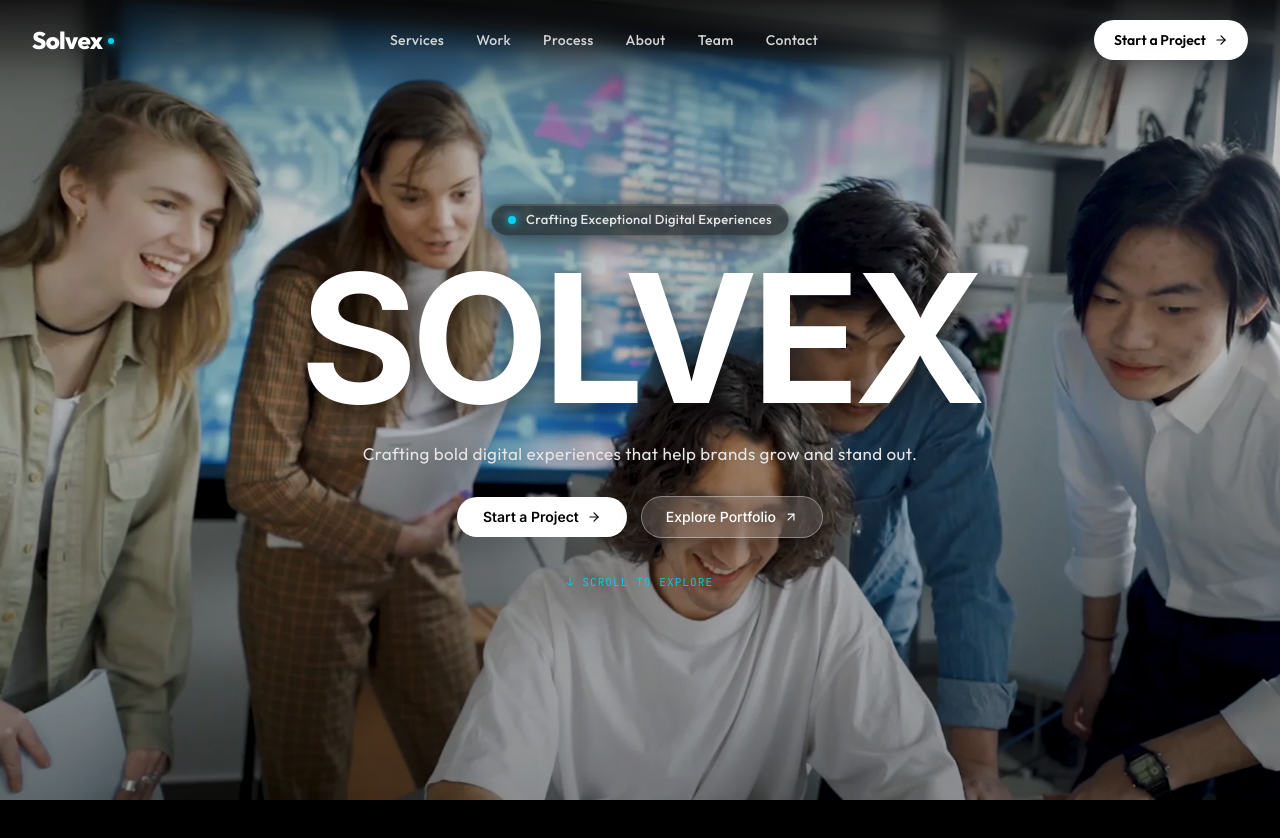
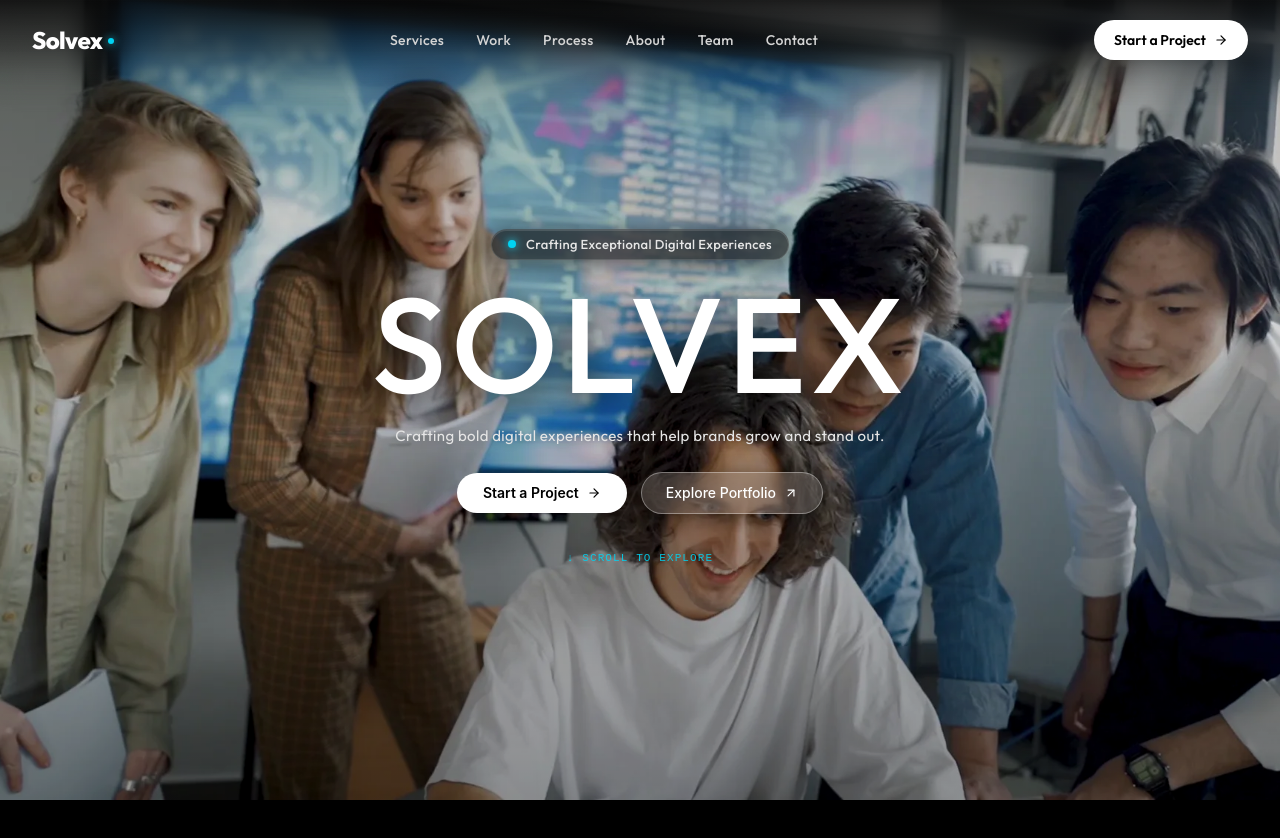
Before and after one commit to RasikaPrabath/solvex-digital, a Next.js app: page / in a window 1280 px wide. Shown: the top 838 px of the page. Built offline with nearby package versions, Linux system fonts and the light colour scheme.

Commit message:
feat: implement persistent auth and role-based navigation rules

```diff
--- a/app/layout.tsx
+++ b/app/layout.tsx
@@ -1,7 +1,22 @@
 import type { Metadata } from "next";
+import { Outfit, Syne } from "next/font/google";
 import "./globals.css";
 import Header from "@/components/layout/Header";
 import Footer from "@/components/layout/Footer";
+
+const outfit = Outfit({
+  subsets: ["latin"],
+  variable: "--font-outfit",
+  weight: ["300", "400", "500", "600", "700", "800", "900"],
+  display: "swap",
+});
+
+const syne = Syne({
+  subsets: ["latin"],
+  variable: "--font-syne",
+  weight: ["700", "800"],
+  display: "swap",
+});
 
 export const metadata: Metadata = {
   title: {
@@ -22,15 +37,9 @@ export const metadata: Metadata = {
 
 export default function RootLayout({ children }: { children: React.ReactNode }) {
   return (
-    <html lang="en" className="notranslate" translate="no" suppressHydrationWarning>
+    <html lang="en" className={`${outfit.variable} ${syne.variable} notranslate`} translate="no" suppressHydrationWarning>
       <head>
         <meta name="google" content="notranslate" />
-        <link rel="preconnect" href="https://fonts.googleapis.com" />
-        <link rel="preconnect" href="https://fonts.gstatic.com" crossOrigin="anonymous" />
-        <link
-          href="https://fonts.googleapis.com/css2?family=Bricolage+Grotesque:opsz,wght@12..96,700;12..96,800&family=Urbanist:wght@700;800;900&family=Outfit:wght@400;500;600;700;800&family=Space+Grotesk:wght@500;600;700&family=Plus+Jakarta+Sans:wght@500;600;700;800&family=Inter:wght@300;400;500;600;700;800;900&family=JetBrains+Mono:wght@400;500&display=swap"
-          rel="stylesheet"
-        />
         <script src="/hydration-fix.js" />
       </head>
       <body className="min-h-screen flex flex-col antialiased" suppressHydrationWarning>
--- a/components/home/Hero.tsx
+++ b/components/home/Hero.tsx
@@ -20,6 +20,16 @@ export default function Hero({
   const canvasRef = useRef<HTMLCanvasElement>(null);
   const imagesRef = useRef<HTMLImageElement[]>([]);
   const [imagesLoaded, setImagesLoaded] = useState(0);
+  const [isMobile, setIsMobile] = useState(false);
+
+  useEffect(() => {
+    const checkMobile = () => {
+      setIsMobile(window.innerWidth < 768);
+    };
+    checkMobile();
+    window.addEventListener("resize", checkMobile);
+    return () => window.removeEventListener("resize", checkMobile);
+  }, []);
 
   const { scrollYProgress } = useScroll({
     target: containerRef,
@@ -29,12 +39,13 @@ export default function Hero({
   // Calculate current frame index (0 to frameCount - 1)
   const currentFrameIndex = useTransform(scrollYProgress, [0, 1], [0, frameCount - 1]);
 
-  // 1. Preload all video frames immediately
+  // 1. Preload video frames (on mobile view: only frame 1 is loaded for performance)
   useEffect(() => {
     let isMounted = true;
     const loadedImages: HTMLImageElement[] = [];
+    const countToLoad = isMobile ? 1 : frameCount;
 
-    for (let i = 1; i <= frameCount; i++) {
+    for (let i = 1; i <= countToLoad; i++) {
       const img = new Image();
       const paddedIndex = String(i).padStart(3, "0");
       img.src = `${framePrefix}${paddedIndex}.${frameExtension}`;
@@ -52,7 +63,7 @@ export default function Hero({
     return () => {
       isMounted = false;
     };
-  }, [frameCount, framePrefix, frameExtension]);
+  }, [frameCount, framePrefix, frameExtension, isMobile]);
 
   // 2. High-performance Canvas Renderer
   useEffect(() => {
@@ -64,10 +75,13 @@ export default function Hero({
     let animationId: number;
 
     const render = () => {
-      const frame = Math.min(
-        Math.max(0, Math.floor(currentFrameIndex.get())),
-        frameCount - 1
-      );
+      // In mobile view: only show frame 0 (the exact specified frame)
+      const frame = isMobile
+        ? 0
+        : Math.min(
+            Math.max(0, Math.floor(currentFrameIndex.get())),
+            frameCount - 1
+          );
 
       const rect = canvas.getBoundingClientRect();
       const dpr = Math.min(typeof window !== "undefined" ? window.devicePixelRatio || 1 : 1, 2);
@@ -112,7 +126,11 @@ export default function Hero({
 
         const drawW = imgW * ratio;
         const drawH = imgH * ratio;
-        const drawX = (canvas.width - drawW) / 2;
+
+        // In mobile portrait view: shift crop to the left (focuses on the smiling girl & team from user's screenshot)
+        // In desktop view: centered
+        const focusFactor = isMobile ? 0.18 : 0.5;
+        const drawX = (canvas.width - drawW) * focusFactor;
         const drawY = (canvas.height - drawH) / 2;
 
         ctx.drawImage(targetImg, drawX, drawY, drawW, drawH);
@@ -126,13 +144,13 @@ export default function Hero({
     return () => {
       cancelAnimationFrame(animationId);
     };
-  }, [currentFrameIndex, frameCount]);
+  }, [currentFrameIndex, frameCount, isMobile]);
 
   return (
     <section
       id="hero-section"
       ref={containerRef}
-      className="relative bg-black select-none overflow-clip h-[420vh]"
+      className="relative bg-black select-none overflow-clip h-screen md:h-[420vh]"
     >
       {/* ── Sticky Fullscreen Stage ── */}
       <div className="sticky top-0 h-screen w-full overflow-hidden flex flex-col justify-center items-center z-10">
@@ -178,16 +196,15 @@ export default function Hero({
             initial={{ opacity: 0, scale: 0.92, y: 24 }}
             animate={{ opacity: 1, scale: 1, y: 0 }}
             transition={{ duration: 0.85, delay: 0.1, ease: [0.16, 1, 0.3, 1] }}
-            className="select-none uppercase"
+            className="select-none uppercase text-white"
             style={{
-              fontFamily:
-                "-apple-system, BlinkMacSystemFont, 'SF Pro Display', 'SF Pro', 'Helvetica Neue', 'Inter', system-ui, sans-serif",
-              fontWeight: 700,
-              fontSize: "clamp(64px, 14vw, 195px)",
-              lineHeight: 0.92,
-              letterSpacing: "-0.035em",
+              fontFamily: "var(--font-outfit), sans-serif",
+              fontWeight: 500,
+              fontSize: "clamp(48px, 10.5vw, 145px)",
+              lineHeight: 0.95,
+              letterSpacing: "0.03em",
               color: "#ffffff",
-              textShadow: "0 8px 30px rgba(0, 0, 0, 0.6)",
+              textShadow: "0 8px 32px rgba(0, 0, 0, 0.75)",
             }}
           >
             SOLVEX
@@ -198,7 +215,7 @@ export default function Hero({
             initial={{ opacity: 0, y: 16 }}
             animate={{ opacity: 1, y: 0 }}
             transition={{ duration: 0.75, delay: 0.25, ease: [0.16, 1, 0.3, 1] }}
-            className="text-neutral-200 text-sm sm:text-base md:text-[17px] max-w-xl mx-auto leading-relaxed mt-3 sm:mt-5 mb-7 font-normal tracking-wide drop-shadow-md"
+            className="text-neutral-200 text-xs sm:text-sm md:text-[15px] max-w-md sm:max-w-lg mx-auto leading-relaxed mt-2.5 sm:mt-4 mb-6 font-normal tracking-wide drop-shadow-md"
             style={{
               fontFamily: "'Outfit', 'Plus Jakarta Sans', system-ui, sans-serif",
             }}
```
